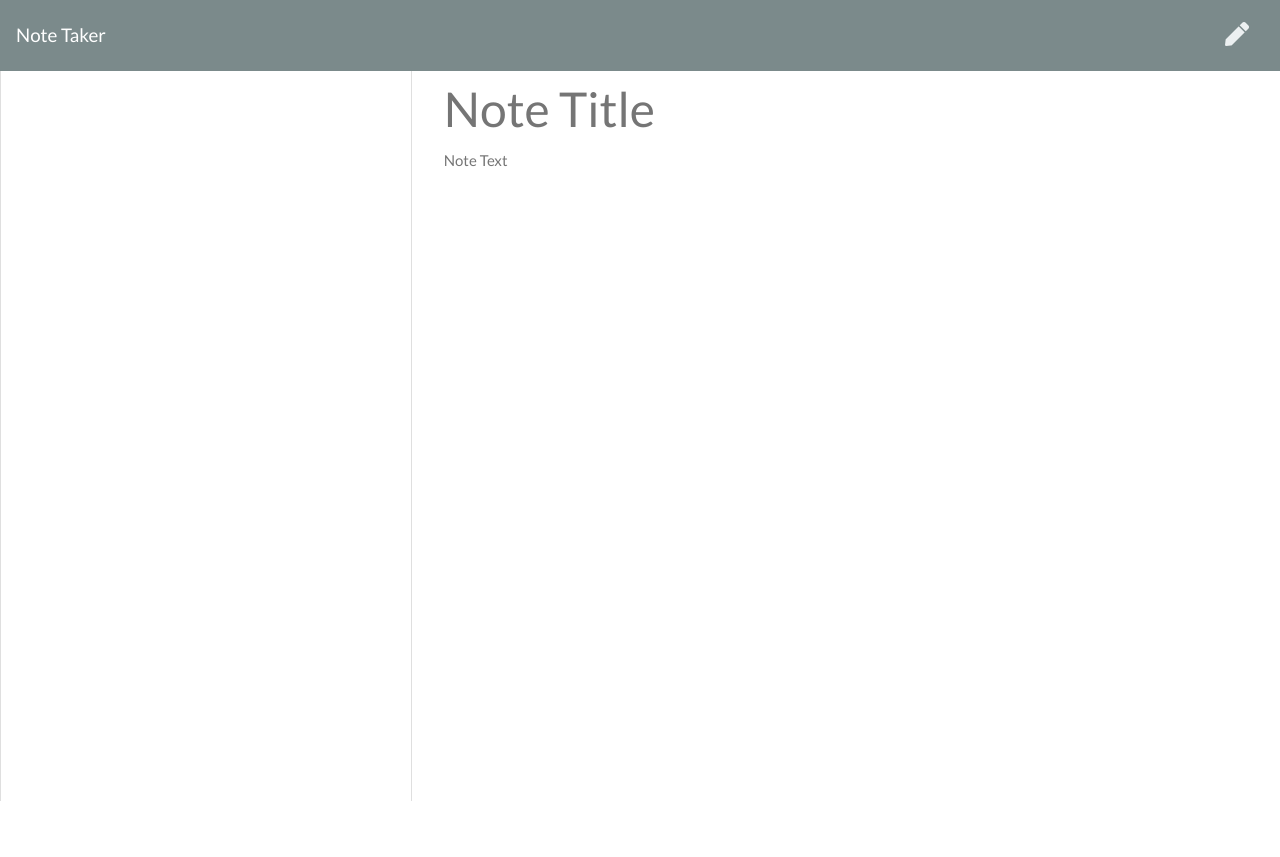
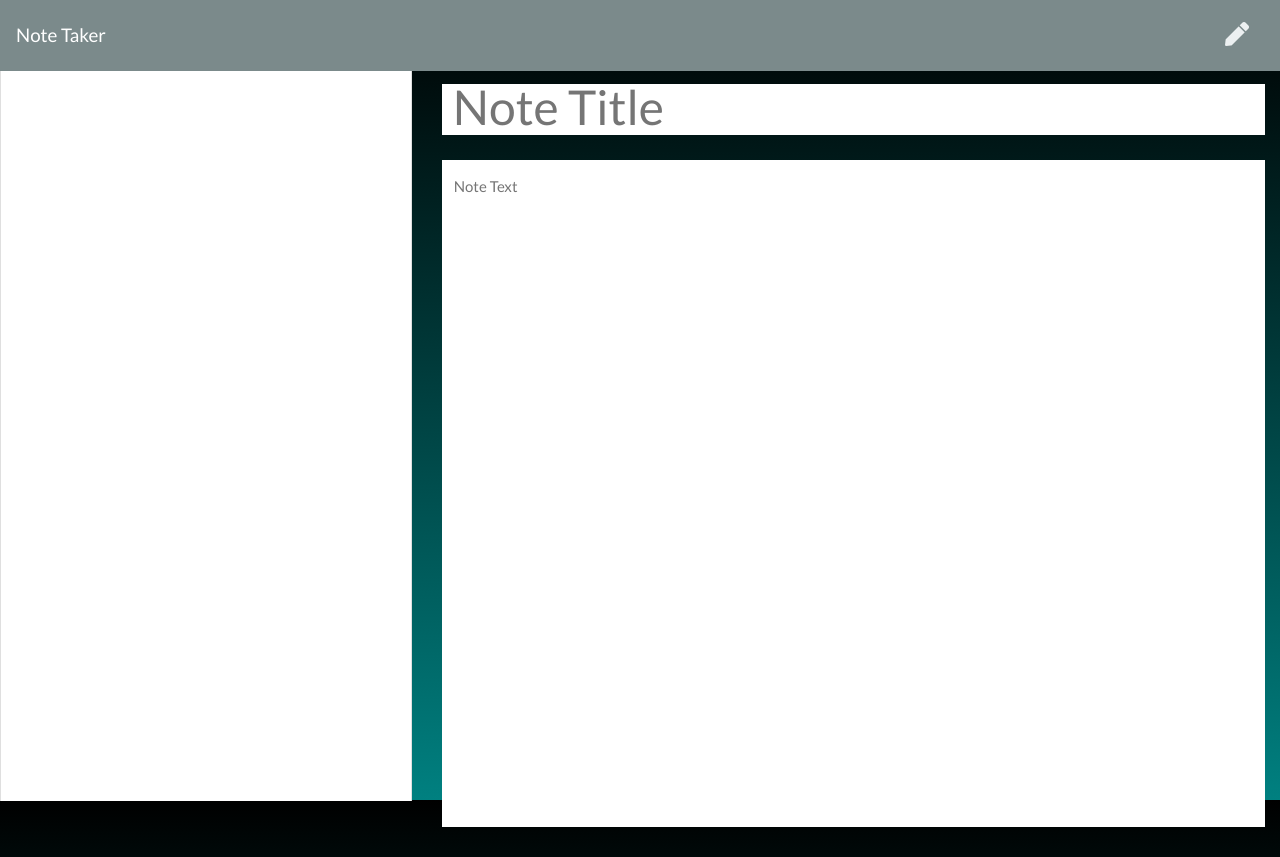
Before and after one commit to KcRaymond/Note-Taker, a website: page public/notes.html in a window 1280 px wide. Before the commit the page ends 806 px from the top, so only its background shows below. Drawn offline with nearby package versions, Linux system fonts and the light colour scheme; no server answers.

Commit message:
added some custom styling

```diff
--- a/db/db.json
+++ b/db/db.json
@@ -1 +1 @@
-[{"title":"Test Title","text":"Test text"}]
+[{"title":"Test Title","text":"Test text"},{"title":"hhhhh","text":"fgdgdhgfhdfghdhthtthhfd","id":"xv8p4fvskirpel5t"},{"title":"Hello nancy","text":"trhdhghdghg","id":"xv8p4fvskirpo20g"}]
--- a/public/assets/css/styles.css
+++ b/public/assets/css/styles.css
@@ -1,9 +1,10 @@
-html, body {
+html,
+body {
   height: 100%;
   margin: 0;
   padding: 0;
+  background-image: linear-gradient(black, teal);
 }
-
 .save-note {
   display: none;
 }
@@ -15,17 +16,23 @@ html, body {
   cursor: pointer;
 }
 
-.note-textarea, .note-title {
-  color: #000000;
+.note-textarea,
+.note-title {
+  color: teal;
   width: 100%;
   outline: none;
   border: none;
+  padding-top: 23px;
+  padding-bottom: 28px;
+  padding-left: 11px;
+  margin-bottom: 25px;
 }
 
 .note-textarea {
   resize: none;
   height: calc(100% - 63px);
   padding-top: 15px;
+  padding-left: 12px;
 }
 
 .note-title {
@@ -34,7 +41,8 @@ html, body {
   font-size: 3rem;
 }
 
-.note-title:read-only, .note-textarea:read-only {
+.note-title:read-only,
+.note-textarea:read-only {
   color: #757575;
 }
 
```
Also changed, not shown: public/index.html (+2 -2 lines).
